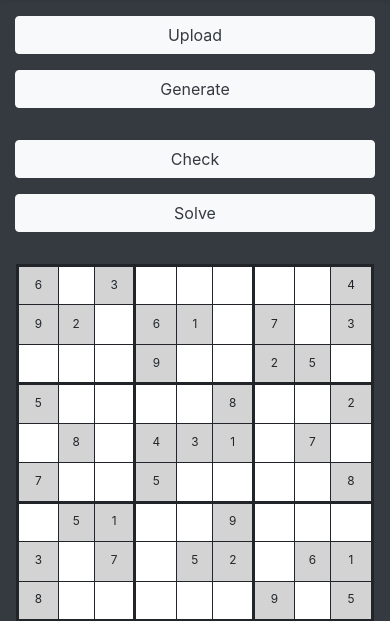
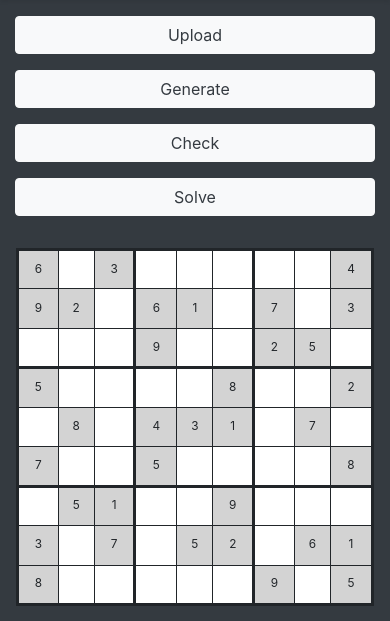
Before and after one commit to Faruman/SudokuSolver, a Flask app: page / in a window 390 px wide. Shown: the part 56-677 px from the top of the page. Run offline with Flask 2, Linux system fonts and the light colour scheme; parts of the project's set-up code (start-up, migrations or seed data) failed here and were passed over; some libraries are stand-ins or nearby versions.

Commit message:
Improved mobile support.

```diff
--- a/WebApp/main.py
+++ b/WebApp/main.py
@@ -45,4 +45,4 @@ def solveSudoku():
 
 
 if __name__ == '__main__':
-    app.run(debug=True)
+    main.run(debug=True)
--- a/WebApp/static/custom.css
+++ b/WebApp/static/custom.css
@@ -64,7 +64,7 @@ colgroup, tbody {
     .navbar{
         cursor: pointer;
     }
-    .modify-btn{
+    .modify-div{
         display: none;
     }
 }
--- a/WebApp/static/custom.js
+++ b/WebApp/static/custom.js
@@ -53,12 +53,20 @@ $( window ).resize(function() {
     if ($( window ).width() < 768){
         $('.navbar').each(function() {
             $(this).attr('data-toggle', "collapse");
-            $(this).attr('data-target', "#navbarHeader")
+            $(this).attr('data-target', "#navbarHeader");
+        });
+        $('.btn-div').each(function() {
+            $(this).addClass('col-6');
+            $(this).removeClass('col-12')
         })
     } else {
         $('.navbar').each(function() {
             $(this).removeAttr('data-toggle');
             $(this).removeAttr('data-target')
+        });
+        $('.btn-div').each(function() {
+            $(this).addClass('col-12');
+            $(this).removeClass('col-6')
         })
     }
 });
--- a/WebApp/templates/index.html
+++ b/WebApp/templates/index.html
@@ -13,11 +13,11 @@
         <div class="row align-items-center h-100">
             <div class="col-md-4 mx-auto">
                 <div class="row">
-                    <div class="col-12"><button type="button" class="mb-3 btn btn-light btn-block upload-btn text-dark">Upload</button></div>
-                    <div class="col-12"><button type="button" class="mb-3 btn btn-light btn-block generate-btn text-dark" onclick="generate()">Generate</button></div>
-                    <div class="col-12"><button type="button" class="mb-3 btn btn-light btn-block modify-btn text-dark">Modify</button></div>
-                    <div class="col-12"><button type="button" class="my-3 btn btn-light btn-block check-btn text-dark" onclick="solve('check')">Check</button></div>
-                    <div class="col-12"><button type="button" class="mb-3 btn btn-light btn-block solve-btn text-dark" onclick="solve('solve')">Solve</button></div>
+                    <div class="col-12 btn-div upload-div"><button type="button" class="mb-3 btn btn-light btn-block upload-btn text-dark">Upload</button></div>
+                    <div class="col-12 btn-div generate-div"><button type="button" class="mb-3 btn btn-light btn-block generate-btn text-dark" onclick="generate()">Generate</button></div>
+                    <div class="col-12 btn-div modify-div"><button type="button" class="mb-4 mt-2 btn btn-light btn-block modify-btn text-dark">Modify</button></div>
+                    <div class="col-12 btn-div check-div"><button type="button" class="mb-3 btn btn-light btn-block check-btn text-dark" onclick="solve('check')">Check</button></div>
+                    <div class="col-12 btn-div solve-div"><button type="button" class="mb-3 btn btn-light btn-block solve-btn text-dark" onclick="solve('solve')">Solve</button></div>
                 </div>
             </div>
             <div class="col-md-1"></div>
```
